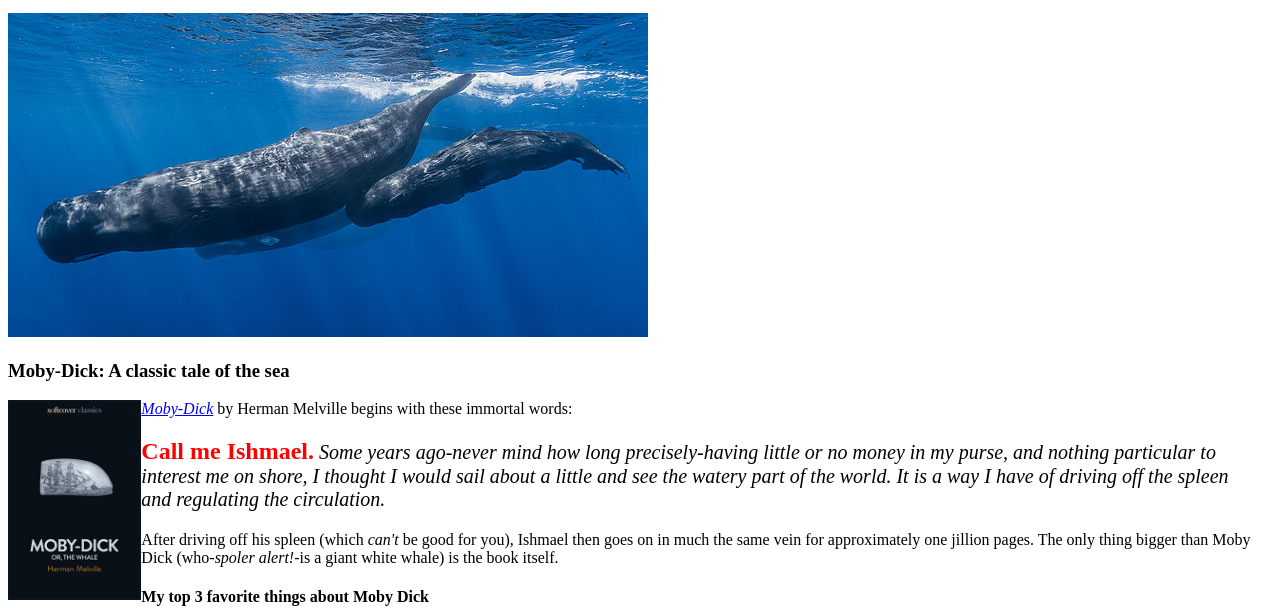
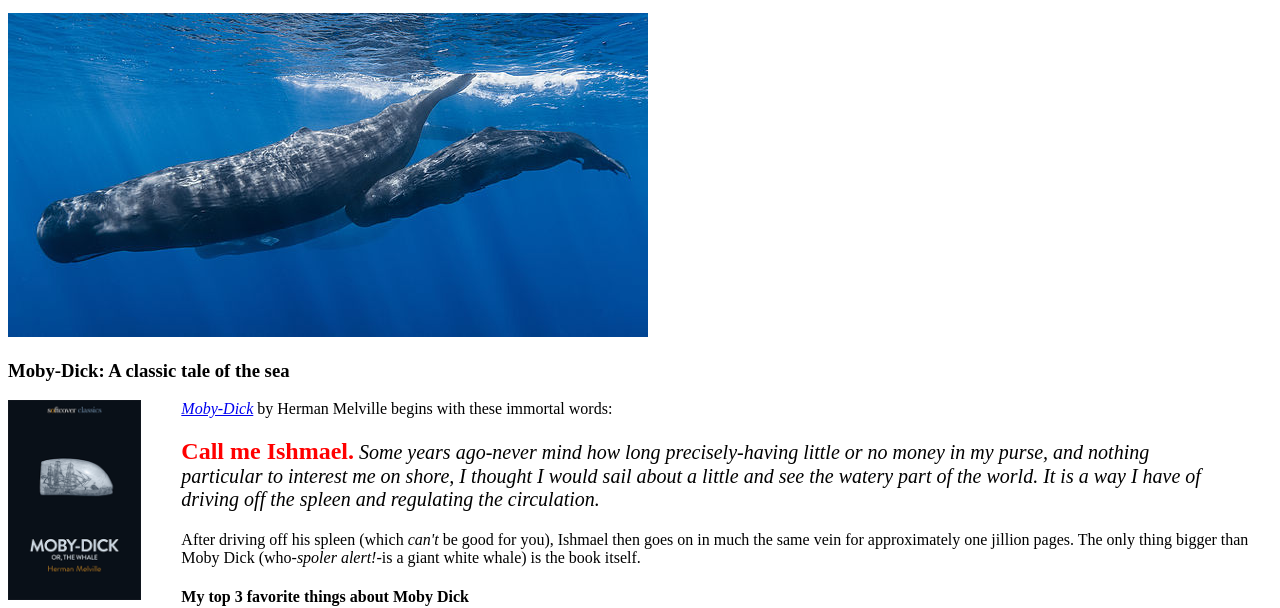
Before and after one commit to blacksanta87/sample_website, a plain HTML site: page moby_dick.html in a window 1280 px wide. Shown: the part 210-818 px from the top of the page. Drawn offline with Linux system fonts and the light colour scheme.

Commit message:
add margin right to book cover

```diff
--- a/moby_dick.html
+++ b/moby_dick.html
@@ -33,7 +33,7 @@
 
     <a href="https://www.softcover.io/read/6070fb03/moby-dick"
        target="_blank">
-       <img src="images/moby_dick.png" alt="Moby Dick" height="200px" style="float: left;">
+       <img src="images/moby_dick.png" alt="Moby Dick" height="200px" style="float: left; margin: 0 40px 0 0;">
     </a>
 
     <p>
```
